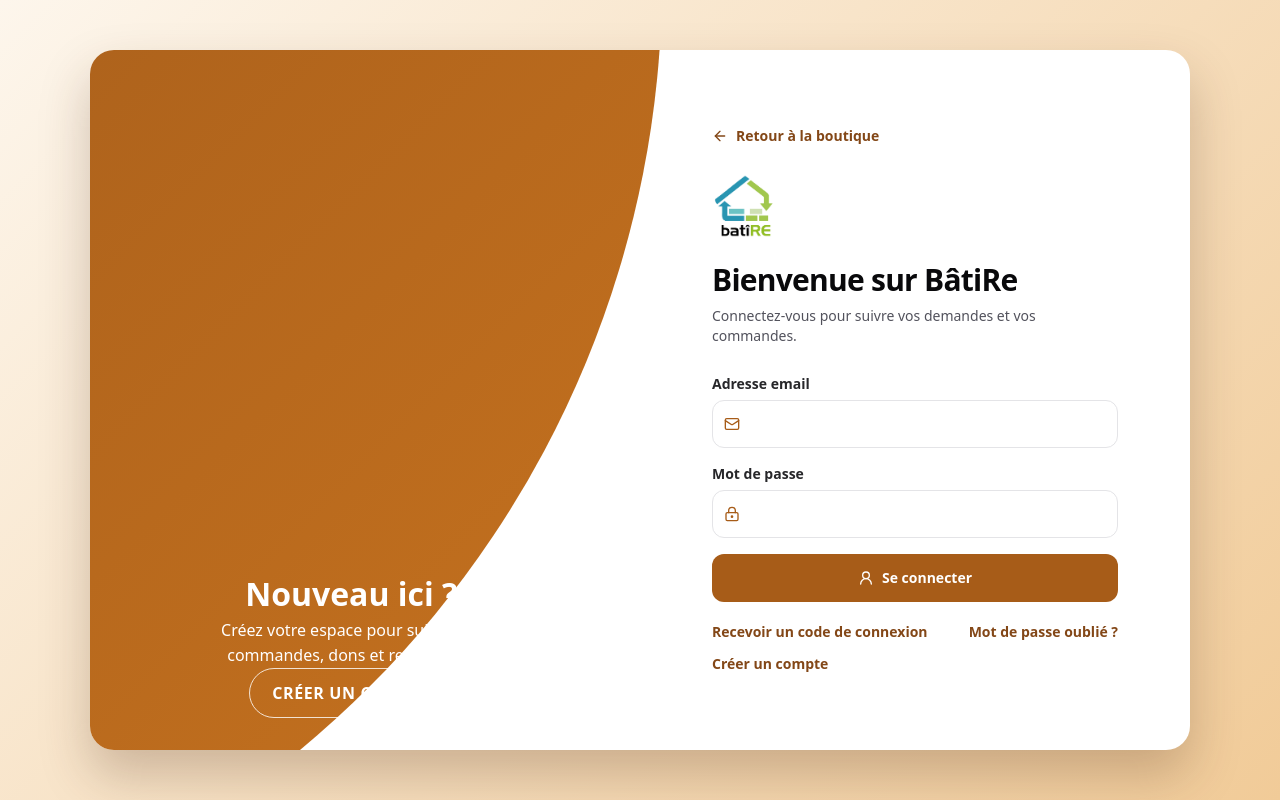
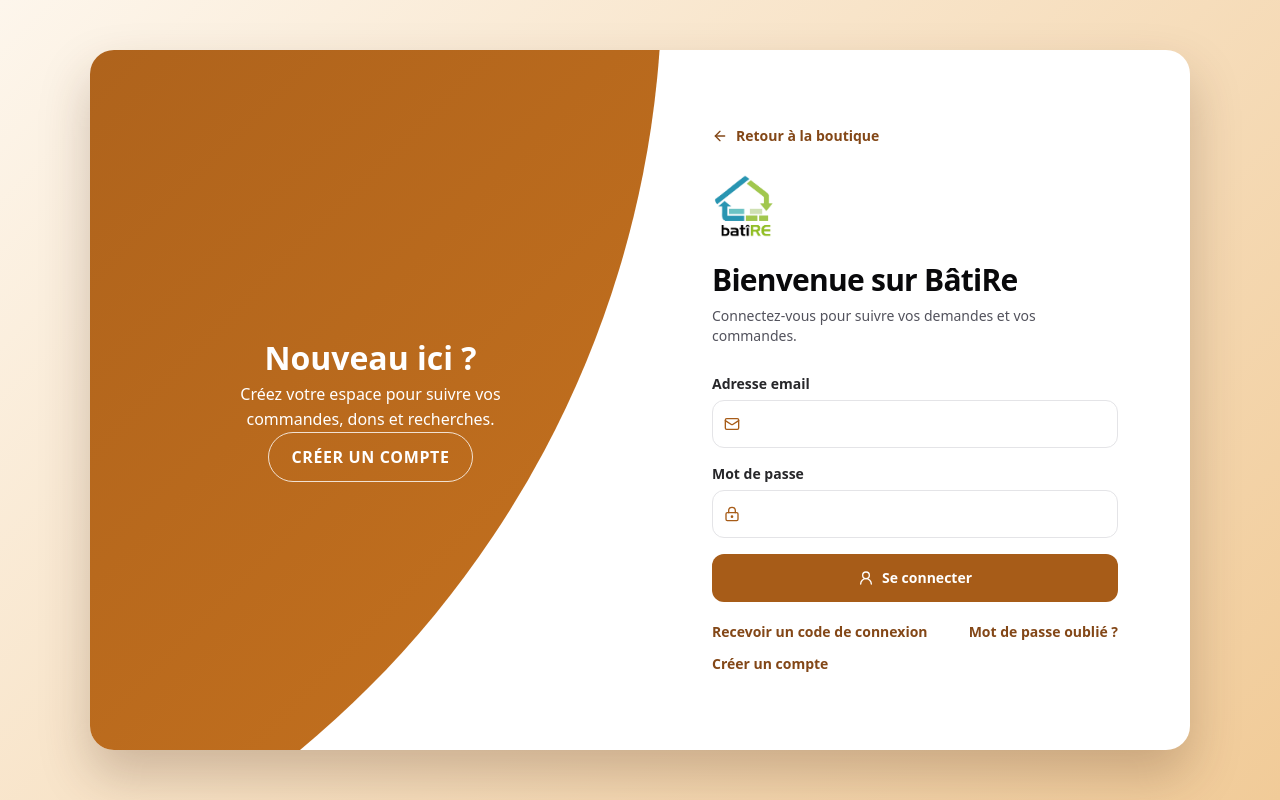
Before and after one commit to Maisondeconomiesolidaire/batire, a React (Vite) app: page /connexion in a window 1280 px wide. Built offline with nearby package versions, Linux system fonts and the light colour scheme; no server answers.

Commit message:
fix(batire): aligne le texte des panneaux d'authentification

```diff
--- a/src/index.css
+++ b/src/index.css
@@ -56,7 +56,7 @@ body {
 .auth-switch-container::before { content: ""; position: absolute; z-index: 6; top: -10%; right: 48%; width: 2000px; height: 2000px; border-radius: 50%; background: linear-gradient(-45deg, #c9741f, #834717); transform: translateY(-50%); transition: 1.8s ease-in-out; }
 .auth-switch-form { position: absolute; z-index: 5; top: 50%; left: 75%; width: 50%; padding: 2.5rem 4.5rem; transform: translate(-50%, -50%); transition: left 1s .7s ease-in-out; }
 .auth-switch-panels { position: absolute; z-index: 7; inset: 0; display: grid; grid-template-columns: repeat(2, 1fr); pointer-events: none; }
-.auth-switch-panel { display: flex; align-items: flex-end; justify-content: space-around; text-align: center; color: white; }.auth-switch-panel-content { transition: transform .9s ease-in-out; transition-delay: .6s; }.left-panel { padding: 3rem 17% 2rem 12%; pointer-events: all; }.right-panel { padding: 3rem 12% 2rem 17%; pointer-events: none; }.right-panel .auth-switch-panel-content { transform: translateX(800px); }
+.auth-switch-panel { display: flex; flex-direction: column; align-items: flex-end; justify-content: space-around; text-align: center; color: white; }.auth-switch-panel-content { transition: transform .9s ease-in-out; transition-delay: .6s; }.left-panel { padding: 3rem 17% 2rem 12%; pointer-events: all; }.right-panel { padding: 3rem 12% 2rem 17%; pointer-events: none; }.right-panel .auth-switch-panel-content { transform: translateX(800px); }
 .auth-switch-panel h2 { font-size: 2rem; font-weight: 800; }.auth-switch-panel p { max-width: 22rem; line-height: 1.55; }.auth-switch-panel button { border: 1px solid rgb(255 255 255 / .8); border-radius: 999px; padding: .75rem 1.4rem; font-weight: 700; text-transform: uppercase; letter-spacing: .04em; transition: background .2s, color .2s; }.auth-switch-panel button:hover { background: white; color: #834717; }
 .sign-up-mode::before { right: 52%; transform: translate(100%, -50%); }.sign-up-mode .auth-switch-form { left: 25%; }.sign-up-mode .left-panel .auth-switch-panel-content { transform: translateX(-800px); }.sign-up-mode .right-panel .auth-switch-panel-content { transform: translateX(0); }.sign-up-mode .left-panel { pointer-events: none; }.sign-up-mode .right-panel { pointer-events: all; }
 @media (max-width: 700px) { .auth-switch-container { height: 820px; }.auth-switch-container::before { top: initial; right: initial; bottom: 66%; left: 50%; width: 1300px; height: 1300px; transform: translateX(-50%); }.auth-switch-form { top: 65%; left: 50%; width: 100%; padding: 2rem 1.5rem; transform: translate(-50%, -50%); }.auth-switch-panels { height: 34%; grid-template-columns: 1fr; }.auth-switch-panel { align-items: center; padding: 2rem 18%; }.right-panel { display: none; }.sign-up-mode::before { right: initial; transform: translate(-50%, 100%); }.sign-up-mode .auth-switch-form { left: 50%; }.sign-up-mode .left-panel .auth-switch-panel-content { transform: none; } }
```
